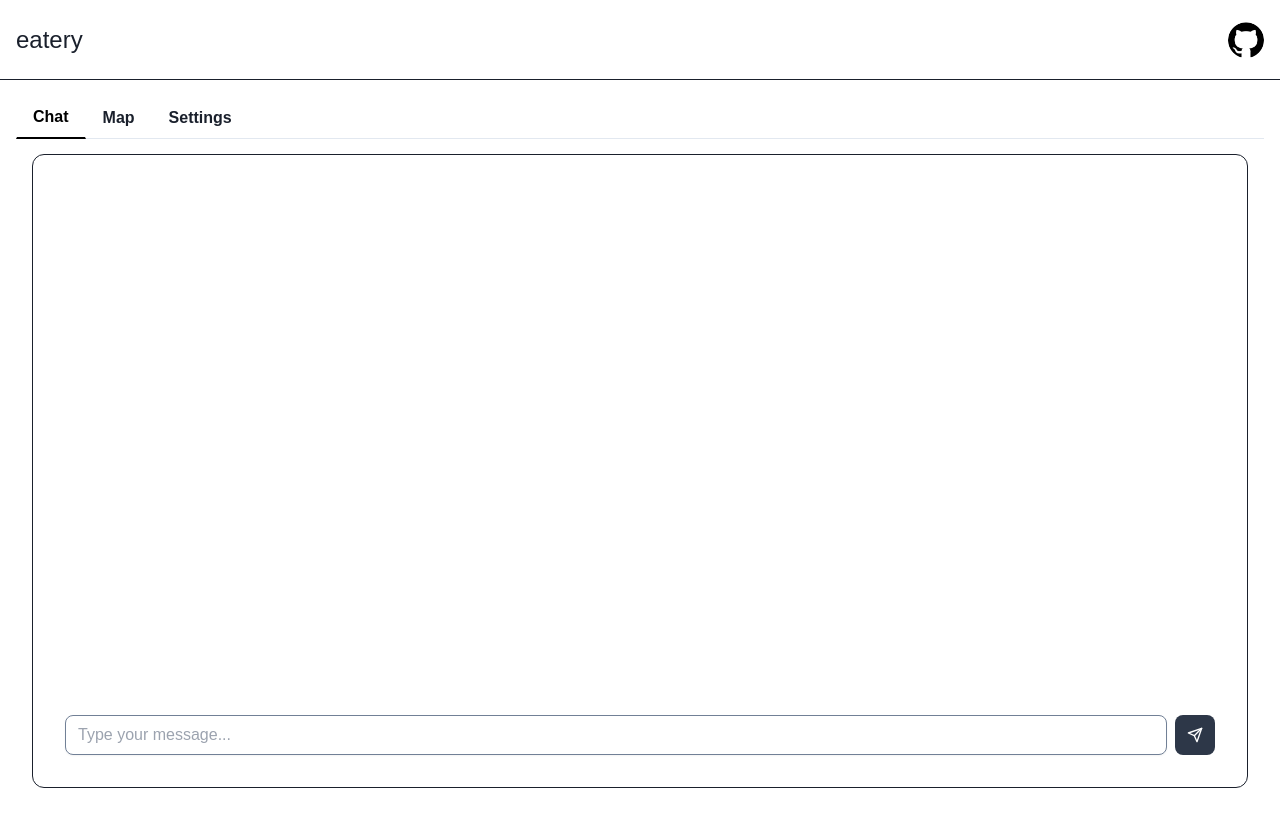
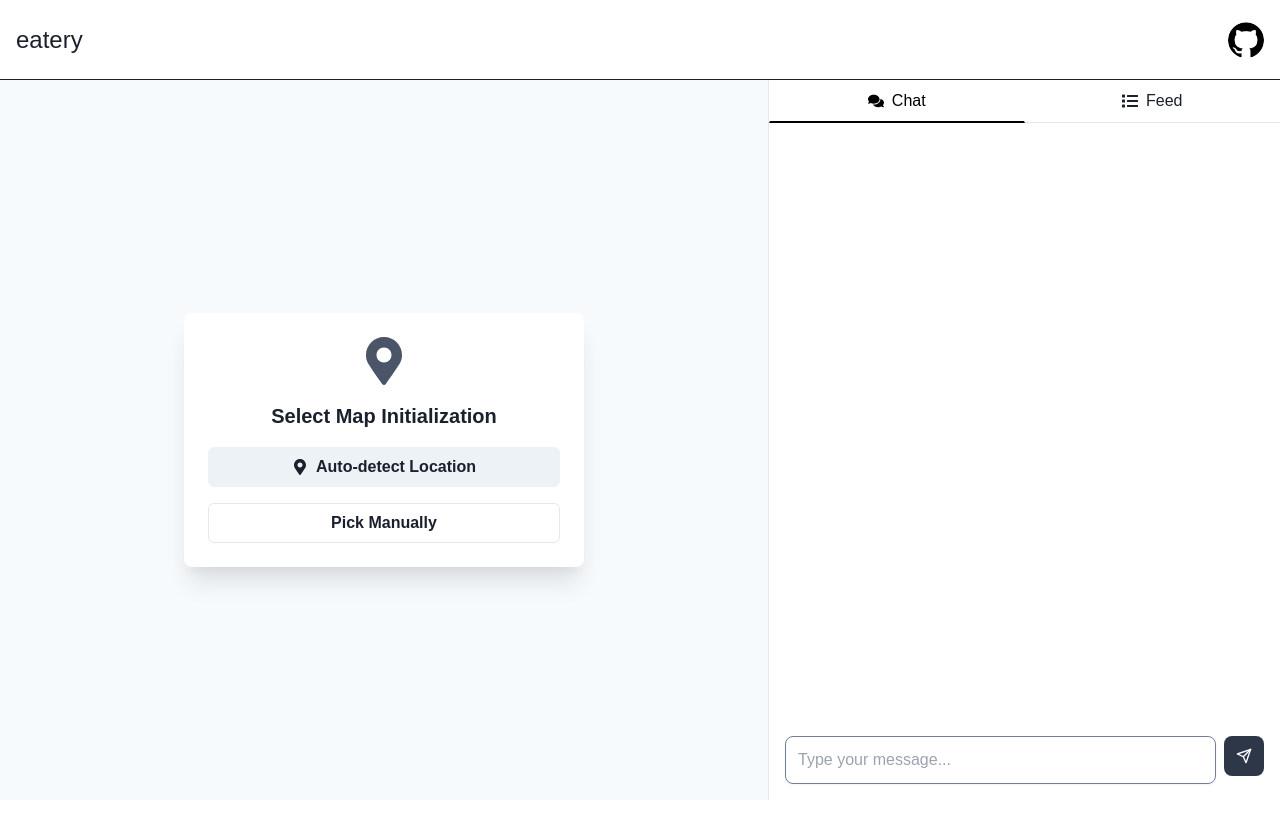
Before and after one commit to anngo-1/eatery, a Next.js app in the folder eatery-client/: page / in a window 1280 px wide. Shown: the top 838 px of the page. After the commit the page ends 800 px from the top, so only its background shows below. Built offline with nearby package versions, Linux system fonts and the light colour scheme; a web font is replaced by a local one.

Commit message:
ui overhaul, single page

```diff
--- a/eatery-client/app/page.tsx
+++ b/eatery-client/app/page.tsx
@@ -20,89 +20,12 @@ export default function Home() {
         borderColor="gray.200"
         borderRadius={16}
         border="0px"
-        p={4}
+        p={0}
         maxW='100vw'
-        minH="100vh"
         display="flex"
         flexDirection="column"
       >
-        <Tabs variant="enclosed" colorScheme="blackWhite" display="flex" flexDirection="column">
-          <TabList borderBottom="1px" borderColor="gray.200">
-            <Tab
-              _selected={{ color: 'black', borderBottom: '2px solid black' }}
-              _hover={{ color: 'gray.600' }}
-              fontSize={{ base: 'sm', md: 'md' }}
-              px={{ base: 2, md: 4 }}
-              py={{ base: 1, md: 2 }}
-              fontWeight="semibold"
-            >
-              Chat
-            </Tab>
-            <Tab
-              _selected={{ color: 'black', borderBottom: '2px solid black' }}
-              _hover={{ color: 'gray.600' }}
-              fontSize={{ base: 'sm', md: 'md' }}
-              px={{ base: 2, md: 4 }}
-              py={{ base: 1, md: 2 }}
-              fontWeight="semibold"
-            >
-             Map
-            </Tab>
-            <Tab
-              _selected={{ color: 'black', borderBottom: '2px solid black' }}
-              _hover={{ color: 'gray.600' }}
-              fontSize={{ base: 'sm', md: 'md' }}
-              px={{ base: 2, md: 4 }}
-              py={{ base: 1, md: 2 }}
-              fontWeight="semibold"
-            >
-              Settings
-            </Tab>
-          </TabList>
-
-          <TabPanels flex="1" display="flex" flexDirection="column">
-            <TabPanel display="flex" flexDirection="column" flex="1">
-              <Box
-                borderColor="gray.200"
-                borderRadius={12}
-                border="1px"
-                flex="1"
-                p={4}
-                display="flex"
-                flexDirection="column"
-              >
-                <Chatbot />
-              </Box>
-            </TabPanel>
-
-                     <TabPanel display="flex" flexDirection="column" flex="1">
-              <Box
-                borderColor="gray.200"
-                borderRadius={12}
-                border="1px"
-                flex="1"
-                p={4}
-                overflow="auto"
-              >
-                <LocationMap feedData={feedData}/>
-              </Box>
-            </TabPanel>
-
-            <TabPanel display="flex" flexDirection="column" flex="1">
-              <Box
-                borderColor="gray.200"
-                borderRadius={12}
-                border="1px"
-                flex="1"
-                p={4}
-                overflow="auto"
-              >
-                {/* Placeholder for Settings component */}
-                <p>Settings content goes here</p>
-              </Box>
-            </TabPanel>
-          </TabPanels>
-        </Tabs>
+               <LocationMap feedData={feedData}/>
       </Box>
     </ChakraProvider>
   );
--- a/eatery-client/components/chatbot.tsx
+++ b/eatery-client/components/chatbot.tsx
@@ -1,5 +1,5 @@
 'use client'
-import React, { useState } from "react";
+import React, { useState, useRef, useEffect } from "react";
 import {
   Box,
   Flex,
@@ -10,6 +10,7 @@ import {
   IconButton,
   useColorModeValue,
   ScaleFade,
+  Textarea,
 } from "@chakra-ui/react";
 import { FiSend } from "react-icons/fi";
 
@@ -22,6 +23,13 @@ type Message = {
 const Chatbot: React.FC = () => {
   const [messages, setMessages] = useState<Message[]>([]);
   const [inputValue, setInputValue] = useState<string>("");
+
+  const messagesEndRef = useRef<HTMLDivElement | null>(null);
+
+  useEffect(() => {
+    // Scroll to the bottom of the chat when a new message is added
+    messagesEndRef.current?.scrollIntoView({ behavior: "smooth" });
+  }, [messages]);
 
   // Function to handle sending the message
   const handleSendMessage = async () => {
@@ -58,26 +66,30 @@ const Chatbot: React.FC = () => {
     });
   };
 
+  const handleKeyDown = (e: React.KeyboardEvent) => {
+    if (e.key === "Enter" && !e.shiftKey) {
+      e.preventDefault();
+      handleSendMessage();
+    }
+  };
+
   return (
     <Flex
-      minH='75vh'
       direction="column"
       align="center"
       justify="center"
-      maxH='75vh'
       w="100%"
+      h="100%"
       bg="transparent"
     >
       <Box
-        minH='75vh'
-        maxH='75vh'
         bg="transparent"
         w="100%"
         h="100%"
         p={4}
         display="flex"
         flexDirection="column"
-        justifyContent="space-between"
+        justifyContent="flex-end"
       >
         {/* Chat Messages */}
         <VStack
@@ -110,7 +122,7 @@ const Chatbot: React.FC = () => {
                   borderWidth="1px"
                   borderColor={message.sender === "user" ? "gray.500" : "gray.300"} // Subtle border
                 >
-                  <Text>{message.text}</Text>
+                  <Text whiteSpace="pre-wrap">{message.text}</Text>
                 </Box>
                 {message.sender === "user" && (
                   <Avatar size="sm" name="User" bg="gray.600" ml={2} />
@@ -118,19 +130,16 @@ const Chatbot: React.FC = () => {
               </Flex>
             </ScaleFade>
           ))}
+          <div ref={messagesEndRef} />
         </VStack>
 
         {/* Input Box */}
         <Flex as="form" onSubmit={(e) => e.preventDefault()} w="100%">
-          <Input
+          <Textarea
             placeholder="Type your message..."
             value={inputValue}
             onChange={(e) => setInputValue(e.target.value)}
-            onKeyDown={(e) => {
-              if (e.key === "Enter") {
-                handleSendMessage();
-              }
-            }}
+            onKeyDown={handleKeyDown}
             flex="1"
             border="1px solid"
             borderColor="gray.500" // Thinner border for minimalism
@@ -142,6 +151,9 @@ const Chatbot: React.FC = () => {
             borderRadius="lg"
             boxShadow="sm"
             transition="border-color 0.2s"
+            resize="none"
+            rows={1}
+            minHeight="40px"
           />
           <IconButton
             icon={<FiSend />}
--- a/eatery-client/components/map.tsx
+++ b/eatery-client/components/map.tsx
@@ -1,14 +1,15 @@
 'use client'
-import React, { useState, useCallback, useEffect } from 'react';
-import { MapContainer, TileLayer, useMapEvents, useMap, Circle } from 'react-leaflet';
+import React, { useState, useCallback } from 'react';
+import { MapContainer, TileLayer, useMapEvents, Circle } from 'react-leaflet';
 import 'leaflet/dist/leaflet.css';
 import L from 'leaflet';
 import {
-  Box, Input, Stack, FormControl, FormLabel,
-  Button, Spinner, Text, HStack, Divider, VStack, Icon, Image,
-  useBreakpointValue, useToast, Flex
+  Box, Input, Stack, FormControl, FormLabel, ChakraProvider,
+  Button, Spinner, Text, HStack, VStack, Icon, Image,
+  useBreakpointValue, useToast, Flex, Tabs, TabList, TabPanels, Tab, TabPanel
 } from '@chakra-ui/react';
-import { FaStar, FaMapMarkerAlt } from 'react-icons/fa';
+import { FaStar, FaMapMarkerAlt, FaComments, FaList } from 'react-icons/fa';
+import Chatbot from './chatbot';
 
 export interface FeedItemData {
   id: number;
@@ -25,37 +26,31 @@ export interface LocationMapProps {
 const milesToMeters = (miles: number) => miles * 1609.34;
 
 const FeedItem: React.FC<{ item: FeedItemData }> = ({ item }) => (
-  <HStack spacing={4} p={4} borderWidth={1} borderRadius="md" borderColor="gray.200" bg="white" shadow="md" w="100%">
-    <Image boxSize="100px" objectFit="cover" borderRadius="md" src={item.image} alt={item.title} />
+  <HStack spacing={4} p={4} borderWidth={1} borderRadius="lg" borderColor="gray.200" bg="white" shadow="md" w="100%">
+    <Image boxSize="80px" objectFit="cover" borderRadius="md" src={item.image} alt={item.title} />
     <VStack align="start" spacing={2} flex="1">
-      <Text fontWeight="bold" fontSize="lg">{item.title}</Text>
-      <Text fontSize="sm" color="gray.600">{item.description}</Text>
+      <Text fontWeight="bold" fontSize="md">{item.title}</Text>
+      <Text fontSize="sm" color="gray.600" noOfLines={2}>{item.description}</Text>
       <HStack spacing={1}>
         <Icon as={FaStar} color="yellow.400" />
         <Text fontSize="sm">{item.rating}</Text>
       </HStack>
-      <Button colorScheme="gray" size="sm" mt={2}>Order Now</Button>
     </VStack>
   </HStack>
 );
 
 const Feed: React.FC<{ feedData: FeedItemData[] }> = ({ feedData }) => (
-  <Box p={4}>
+  <VStack spacing={4} p={4} overflowY="auto" width="100%">
     {feedData.map(item => (
-      <React.Fragment key={item.id}>
-        <FeedItem item={item} />
-        <Divider my={4} />
-      </React.Fragment>
+      <FeedItem key={item.id} item={item} />
     ))}
-  </Box>
+  </VStack>
 );
 
 function MapEvents({ setPosition }: { setPosition: (latlng: L.LatLng) => void }) {
-  const map = useMap();
   useMapEvents({
     click(e) {
       setPosition(e.latlng);
-      map.setView(e.latlng, map.getZoom());
     },
   });
   return null;
@@ -64,7 +59,6 @@ function MapEvents({ setPosition }: { setPosition: (latlng: L.LatLng) => void })
 const LocationMap: React.FC<LocationMapProps> = ({ feedData }) => {
   const [position, setPosition] = useState<L.LatLng | null>(null);
   const [radius, setRadius] = useState<number>(1);
-  const [loading, setLoading] = useState<boolean>(false);
   const [showMap, setShowMap] = useState<boolean>(false);
   const [fetchingLocation, setFetchingLocation] = useState<boolean>(false);
   const [manualMode, setManualMode] = useState<boolean>(false);
@@ -73,22 +67,11 @@ const LocationMap: React.FC<LocationMapProps> = ({ feedData }) => {
   const toast = useToast();
 
   const isMobile = useBreakpointValue({ base: true, md: false });
-  const [feedVisible, setFeedVisible] = useState<boolean>(!isMobile);
-
-  useEffect(() => {
-    setFeedVisible(!isMobile);
-  }, [isMobile]);
 
   const handleRadiusChange = useCallback((event: React.ChangeEvent<HTMLInputElement>) => {
     const value = event.target.value;
-    if (value === '') {
-      setRadius(0.1);
-    } else {
     const parsedValue = parseFloat(value);
-      if (!isNaN(parsedValue) && parsedValue >= 0) {
-        setRadius(parsedValue);
-      }
-    }
+    setRadius(!isNaN(parsedValue) && parsedValue >= 0 ? parsedValue : 1);
   }, []);
 
   const handleInitializeMap = () => {
@@ -131,17 +114,41 @@ const LocationMap: React.FC<LocationMapProps> = ({ feedData }) => {
     setManualMode(true);
   };
 
-  const mapWidth = useBreakpointValue({ base: '100%', md: '75%' });
-  const feedWidth = useBreakpointValue({ base: '100%', md: '25%' });
+  return (
+    <ChakraProvider>
+      {/* Fixed Navbar */}
+      <Flex
+        borderColor='black'
+        borderBottom='1px'
+        bg='white'
+        p={4}
+        h={20}
+        alignItems={'center'}
+        justifyContent={'space-between'}
+        position='fixed' // Make the navbar fixed
+        top={0} // Position it at the top
+        width='100%' // Ensure it spans the full width of the viewport
+        zIndex={1000} // Ensure it stays above other content
+      >
+        <p className="text-2xl">eatery</p>
+        <Flex alignItems={'center'}>
+          <Image
+            borderRadius='full'
+            boxSize='36px'
+            src='github.png'
+          />
+        </Flex>
+      </Flex>
 
-  return (
-    <Box position="relative" h="75vh" w="100%" display="flex" flexDirection={{ base: 'column', md: 'row' }} bg="gray.100">
-      <Box position="relative" h={{ base: feedVisible ? '50%' : '100%', md: '100%' }} w={{ base: '100%', md: mapWidth }}>
+      <Flex direction={{ base: 'column', md: 'row' }} h="100vh" pt="80px"> {/* Add top padding to account for the navbar height */}
+        <Box h={{ base: 'calc(50% - 1rem)', md: '100%' }} w={{ base: '100%', md: '60%' }} position="relative" mb={{ base: 0, md: 0 }} mr={{ md: 0 }}>
           {showMap ? (
+            <Box position="relative" h="100%">
               <MapContainer
                 style={{ height: '100%', width: '100%' }}
                 center={position || center}
-            zoom={13}
+                zoom={manualMode ? 5 : 13}
+                key={manualMode ? 'manual' : 'auto'}
               >
                 <TileLayer
                   url="https://{s}.tile.openstreetmap.org/{z}/{x}/{y}.png"
@@ -156,22 +163,40 @@ const LocationMap: React.FC<LocationMapProps> = ({ feedData }) => {
                   />
                 )}
               </MapContainer>
+              <Box
+                position="absolute"
+                top={4}
+                right={4}
+                zIndex={1000}
+                p={3}
+                bg="white"
+                borderRadius="md"
+                shadow="md"
+                width={{ base: "auto", md: "auto" }}
+                maxWidth={{ base: "150px", md: "300px" }}
+              >
+                <Stack spacing={2}>
+                  <FormControl>
+                    <FormLabel fontWeight="bold" fontSize={{ base: "xs", md: "sm" }}>Search Radius (miles)</FormLabel>
+                    <Input
+                      type="number"
+                      value={radius}
+                      onChange={handleRadiusChange}
+                      size="sm"
+                      width="100%"
+                      placeholder="Enter radius"
+                      borderColor="gray.300"
+                      _hover={{ borderColor: "gray.400" }}
+                      _focus={{ borderColor: "black", boxShadow: "0 0 0 1px black" }}
+                      borderRadius="md"
+                    />
+                  </FormControl>
+                </Stack>
+              </Box>
+            </Box>
           ) : (
-          <Flex
-            justifyContent="center"
-            alignItems="center"
-            height="100%"
-            bg="gray.50"
-          >
-            <Box
-              p={6}
-              bg="white"
-              borderRadius="lg"
-              shadow="xl"
-              width="90%"
-              maxWidth="400px"
-              textAlign="center"
-            >
+            <Flex justifyContent="center" alignItems="center" height="100%" bg="gray.50">
+              <Box p={6} bg="white" borderRadius="lg" shadow="xl" width="90%" maxWidth="400px" textAlign="center">
                 <Icon as={FaMapMarkerAlt} w={12} h={12} color="gray.600" mb={4} />
                 <Text fontSize="xl" fontWeight="bold" mb={4}>Select Map Initialization</Text>
                 <VStack spacing={4}>
@@ -180,6 +205,7 @@ const LocationMap: React.FC<LocationMapProps> = ({ feedData }) => {
                     onClick={handleInitializeMap}
                     width="100%"
                     leftIcon={<Icon as={FaMapMarkerAlt} />}
+                    borderRadius="md"
                   >
                     Auto-detect Location
                   </Button>
@@ -188,6 +214,7 @@ const LocationMap: React.FC<LocationMapProps> = ({ feedData }) => {
                     variant="outline"
                     onClick={handleManualMode}
                     width="100%"
+                    borderRadius="md"
                   >
                     Pick Manually
                   </Button>
@@ -214,79 +241,62 @@ const LocationMap: React.FC<LocationMapProps> = ({ feedData }) => {
               shadow="md"
               fontSize={{ base: "xs", md: "sm" }}
             >
-            <Text fontWeight="bold">{isMobile ? "Tap" : "Click"} to set location</Text>
+              <Text fontWeight="bold">{isMobile ? "Tap" : "Click"} on the map to change the search radius</Text>
             </Box>
           )}
-
-        <Box
-          position="absolute"
-          top={4}
-          right={4}
-          zIndex={1000}
-          p={3}
-          bg="white"
-          borderRadius="md"
-          shadow="md"
-          width={{ base: "auto", md: "auto" }}
-          maxWidth={{ base: "150px", md: "300px" }}
-        >
-          <Stack spacing={2}>
-            <FormControl>
-              <FormLabel fontWeight="bold" fontSize={{ base: "xs", md: "sm" }}>Search Radius (miles)</FormLabel>
-              <Input
-                type="number"
-                value={radius}
-                onChange={handleRadiusChange}
-                size="sm"
-                width="100%"
-                placeholder="Enter radius"
-                borderColor="gray.300"
-                _hover={{ borderColor: "gray.400" }}
-                _focus={{ borderColor: "black", boxShadow: "0 0 0 1px black" }}
-              />
-            </FormControl>
-          </Stack>
-        </Box>
         </Box>
 
         <Box
-        h={{ base: feedVisible ? '50%' : '0', md: '100%' }}
-        w={{ base: '100%', md: feedWidth }}
-        overflowY="auto"
-        overflowX="hidden"
+          h={{ base: 'calc(50% + 1rem)', md: '100%' }}
+          w={{ base: '100%', md: '40%' }}
           bg="white"
-        transition="all 0.3s ease"
-        display={feedVisible ? 'block' : 'none'}
           borderLeft={{ md: '1px solid' }}
           borderColor={{ md: 'gray.200' }}
+          overflowY="auto"
+          borderRadius={{ base: '1rem 1rem 0 0', md: '0' }}
+          display="flex"
+          flexDirection="column"
         >
+          <Tabs isFitted variant="enclosed" height="100%" display="flex" flexDirection="column">
+            <TabList mb="1em">
+              <Tab
+                borderBottom="2px solid transparent"
+                _selected={{
+                  color: 'black',
+                  borderBottom: '2px solid black',
+                }}
+                _focus={{ boxShadow: 'none' }}
+              >
+                <Icon as={FaComments} mr={2} /> Chat
+              </Tab>
+              <Tab
+                borderBottom="2px solid transparent"
+                _selected={{
+                  color: 'black',
+                  borderBottom: '2px solid black',
+                }}
+                _focus={{ boxShadow: 'none' }}
+              >
+                <Icon as={FaList} mr={2} /> Feed
+              </Tab>
+            </TabList>
+            <TabPanels flex="1" overflowY="auto">
+              <TabPanel height="100%" p={0}>
+                <Box h="100%" overflowY="auto">
+                  <Chatbot />
+                </Box>
+              </TabPanel>
+              <TabPanel height="100%" p={0}>
+                <Box h="100%" overflowY="auto">
                   <Feed feedData={feedData} />
                 </Box>
-
-      <Button
-        display={{ base: 'block', md: 'none' }}
-        position="fixed"
-        bottom={4}
-        right={4}
-        size="sm"
-        colorScheme="gray"
-        zIndex={1000}
-        onClick={() => setFeedVisible(!feedVisible)}
-        boxShadow="lg"
-      >
-        {feedVisible ? 'Hide Feed' : 'Show Feed'}
-      </Button>
-
-      {loading && (
-        <Box display="flex" justifyContent="center" alignItems="center" height="75vh" position="absolute" top={0} left={0} width="100%" bg="rgba(255, 255, 255, 0.7)">
-          <Box display="flex" flexDirection="column" alignItems="center">
-            <Spinner size="xl" color="gray.500" mb={4} />
-            <Text fontSize="lg">Loading map...</Text>
+              </TabPanel>
+            </TabPanels>
+          </Tabs>
         </Box>
-        </Box>
-      )}
-    </Box>
+      </Flex>
+    </ChakraProvider>
   );
 };
 
-export default LocationMap
+export default LocationMap;
--- a/eatery-client/package.json
+++ b/eatery-client/package.json
@@ -18,10 +18,12 @@
     "framer-motion": "^11.3.31",
     "leaflet": "^1.9.4",
     "next": "14.2.7",
+    "re-resizable": "^6.9.18",
     "react": "^18",
     "react-dom": "^18",
     "react-icons": "^5.3.0",
-    "react-leaflet": "^4.2.1"
+    "react-leaflet": "^4.2.1",
+    "react-split": "^2.0.14"
   },
   "devDependencies": {
     "@types/leaflet": "^1.9.12",
```
Also changed, not shown: eatery-client/components/navbar.tsx (+16 -14 lines), 1 other file (tests, documents, lock files or other folders). Lines whose indentation alone changed are shown as unchanged.
